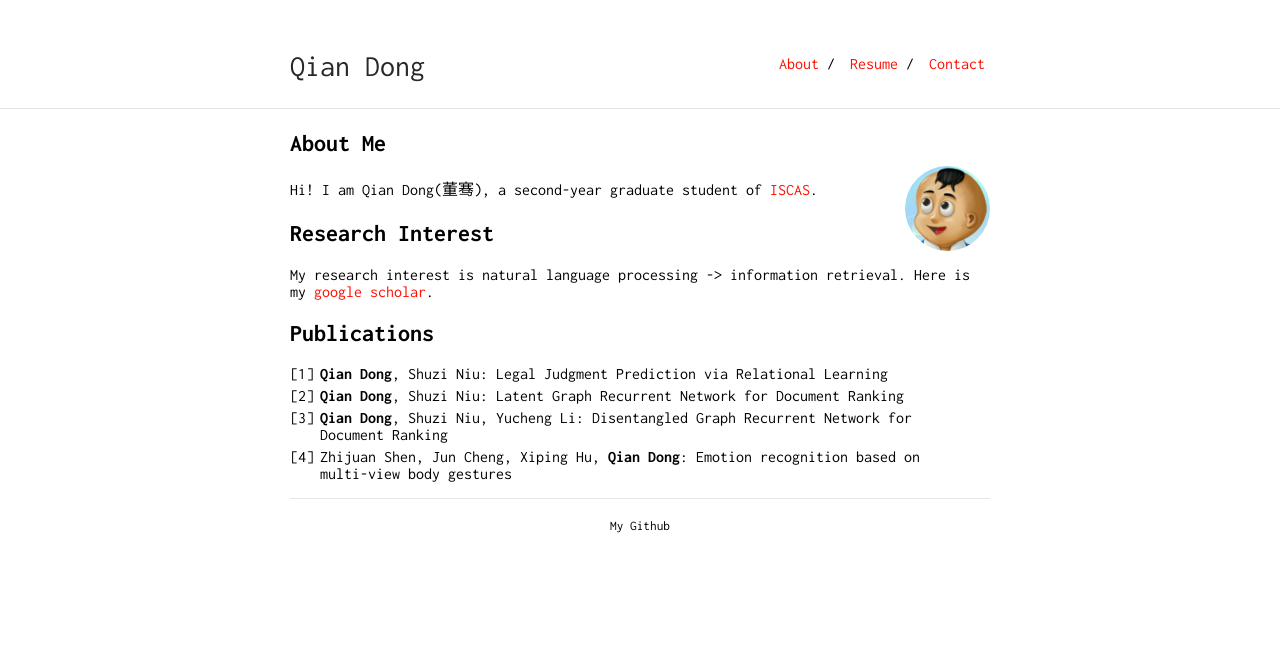
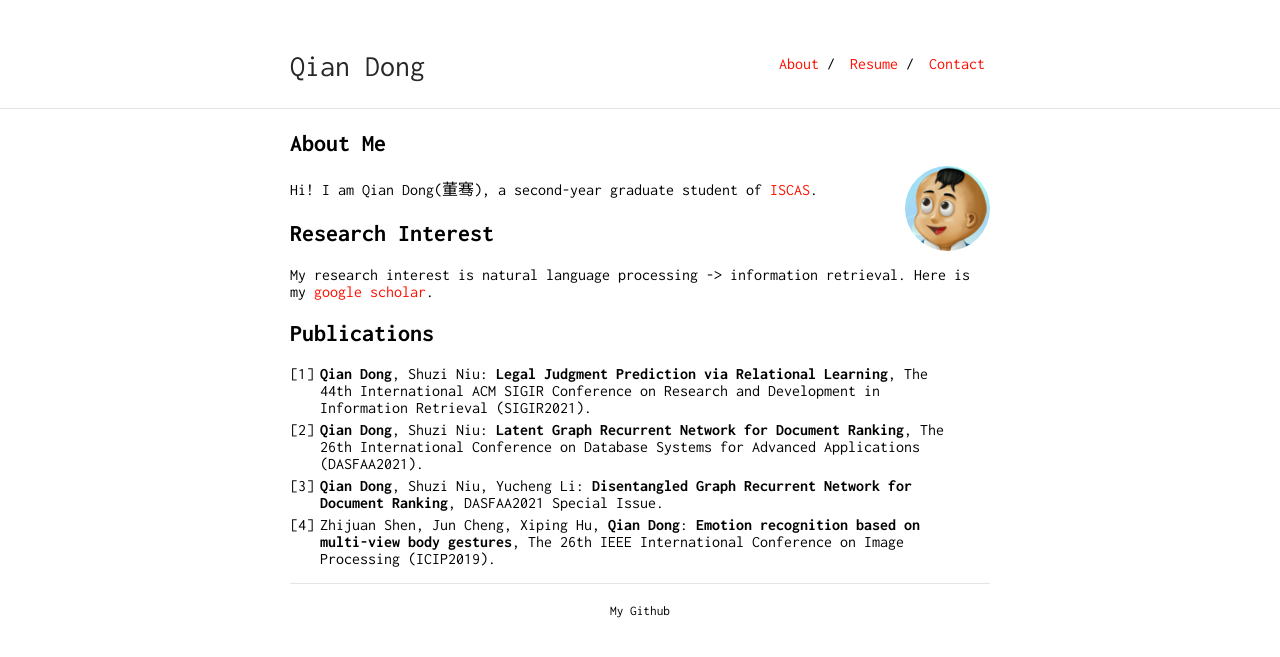
Before and after one commit to szniunlp/szniunlp.github.io, a Jekyll site: the page built from index.md, in a window 1280 px wide. Shown: the top 657 px of the page. Built offline with Jekyll 4.4.1, drawn with Linux system fonts in a browser that asks for light colours; our own code applies the rules of GitHub Pages for plain Markdown files.

Commit message:
Update index.md

```diff
--- a/index.md
+++ b/index.md
@@ -14,10 +14,11 @@ My research interest is natural language processing -> information retrieval. He
 
 ## Publications
 
-1. **Qian Dong**, Shuzi Niu: Legal Judgment Prediction via Relational Learning
-2. **Qian Dong**, Shuzi Niu: Latent Graph Recurrent Network for Document Ranking
-3. **Qian Dong**, Shuzi Niu, Yucheng Li: Disentangled Graph Recurrent Network for Document Ranking
-4. Zhijuan Shen, Jun Cheng, Xiping Hu, **Qian Dong**: Emotion recognition based on multi-view body gestures
+1. **Qian Dong**, Shuzi Niu: **Legal Judgment Prediction via Relational Learning**, The 44th International ACM SIGIR Conference
+on Research and Development in Information Retrieval (SIGIR2021).
+2. **Qian Dong**, Shuzi Niu: **Latent Graph Recurrent Network for Document Ranking**, The 26th International Conference on Database Systems for Advanced Applications (DASFAA2021).
+3. **Qian Dong**, Shuzi Niu, Yucheng Li: **Disentangled Graph Recurrent Network for Document Ranking**, DASFAA2021 Special Issue.
+4. Zhijuan Shen, Jun Cheng, Xiping Hu, **Qian Dong**: **Emotion recognition based on multi-view body gestures**, The 26th IEEE International Conference on Image Processing (ICIP2019).
 
 <!--
 ## Typography
```
